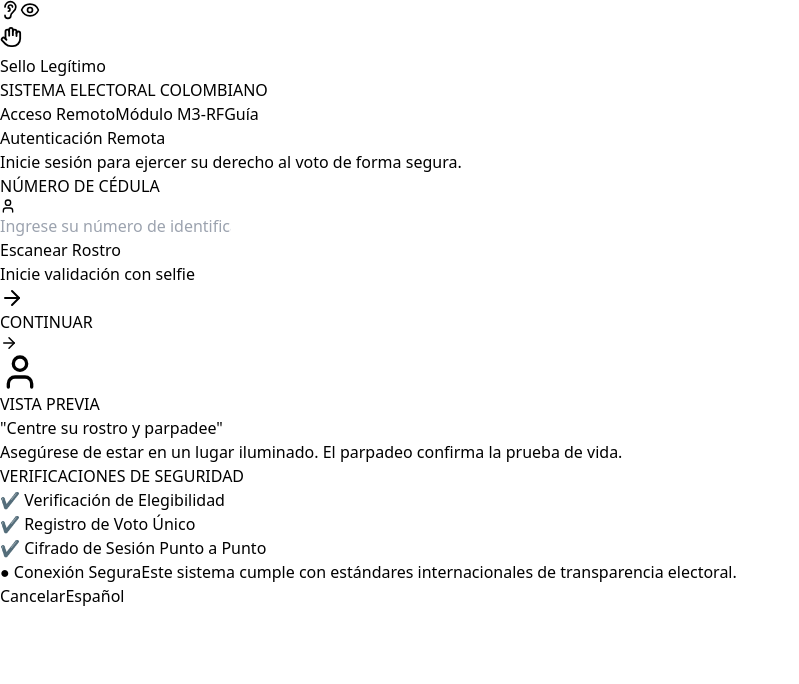
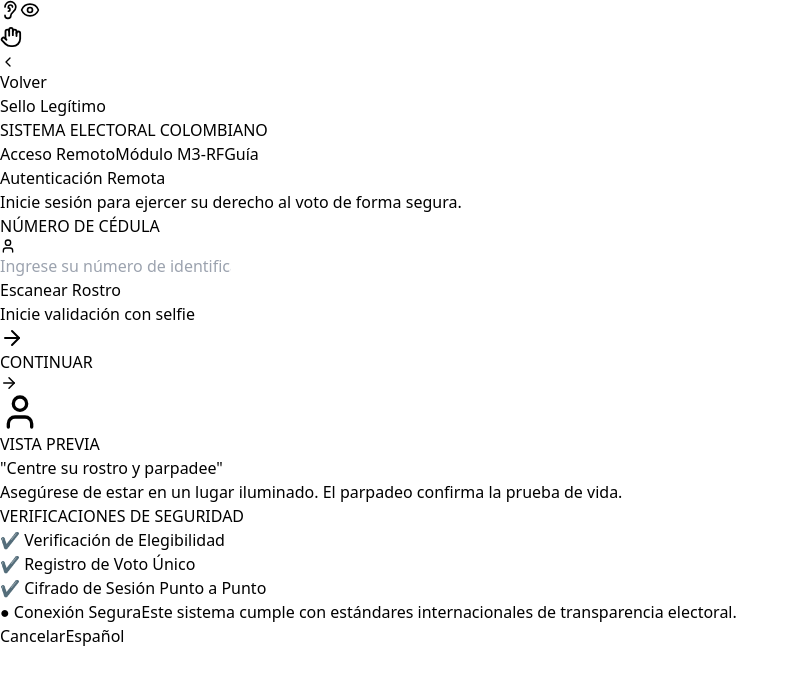
Before and after one commit to At-Sovereign-Technologies/sello-legitimo-frontend, a React (Vite) app: page /login in a window 1280 px wide. Shown: the top 684 px of the page, without its empty margins (0-799 px from the left). Built offline with nearby package versions, Linux system fonts and the light colour scheme; no server answers.

Commit message:
Se separo el header en un componente diferente y se aniadio el boton de volver al header del login para regresar al landing page

```diff
--- /dev/null
+++ b/src/components/Header.tsx
@@ -0,0 +1,29 @@
+import { useNavigate } from "react-router-dom"
+import { ChevronLeft } from "lucide-react"
+
+export default function Header() {
+  const navigate = useNavigate()
+
+  return (
+    <header className="w-full border-b bg-white px-10 py-4 flex justify-between items-center">
+      <div className="flex items-center gap-4">
+        <button
+          onClick={() => navigate("/")}
+          className="flex items-center gap-1 text-sm text-gray-600 hover:text-gray-900 border rounded-lg px-3 py-2 transition"
+        >
+          <ChevronLeft size={16} />
+          Volver
+        </button>
+        <div>
+          <h1 className="font-bold text-lg">Sello Legítimo</h1>
+          <p className="text-xs text-red-500 font-semibold">SISTEMA ELECTORAL COLOMBIANO</p>
+        </div>
+      </div>
+      <div className="flex items-center gap-6 text-sm text-gray-600">
+        <span>Acceso Remoto</span>
+        <span>Módulo M3-RF</span>
+        <span className="bg-gray-100 px-3 py-1 rounded-lg">Guía</span>
+      </div>
+    </header>
+  )
+}
--- a/src/pages/Login.tsx
+++ b/src/pages/Login.tsx
@@ -1,6 +1,7 @@
 import { useState } from "react"
 import { Lock, User, ArrowRight, Loader2 } from "lucide-react"
 import { requestOtp, verifyOtp } from "../api/auth.api"
+import Header from "../components/Header"
 
 
 type Step = "cedula" | "otp"
@@ -68,18 +69,7 @@ export default function Login() {
   return (
     <div className="min-h-screen flex flex-col bg-[#f5f6f7]">
 
-      {/* HEADER */}
-      <header className="w-full border-b bg-white px-10 py-4 flex justify-between items-center">
-        <div>
-          <h1 className="font-bold text-lg">Sello Legítimo</h1>
-          <p className="text-xs text-red-500 font-semibold">SISTEMA ELECTORAL COLOMBIANO</p>
-        </div>
-        <div className="flex items-center gap-6 text-sm text-gray-600">
-          <span>Acceso Remoto</span>
-          <span>Módulo M3-RF</span>
-          <span className="bg-gray-100 px-3 py-1 rounded-lg">Guía</span>
-        </div>
-      </header>
+      <Header />
 
       {/* MAIN */}
       <main className="flex-1 px-10 py-10">
```
